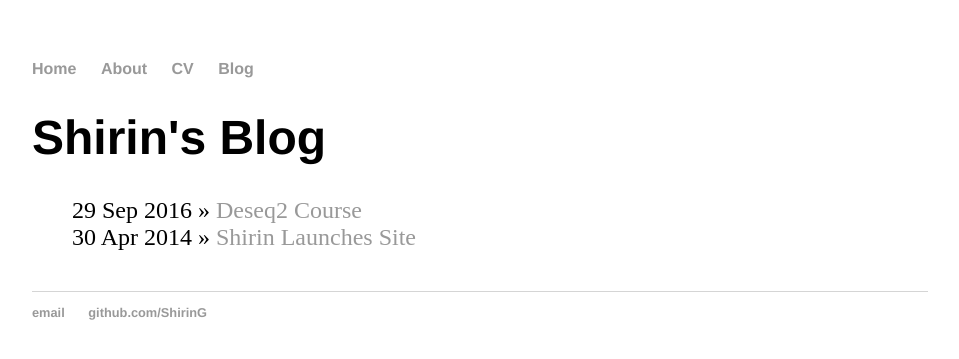
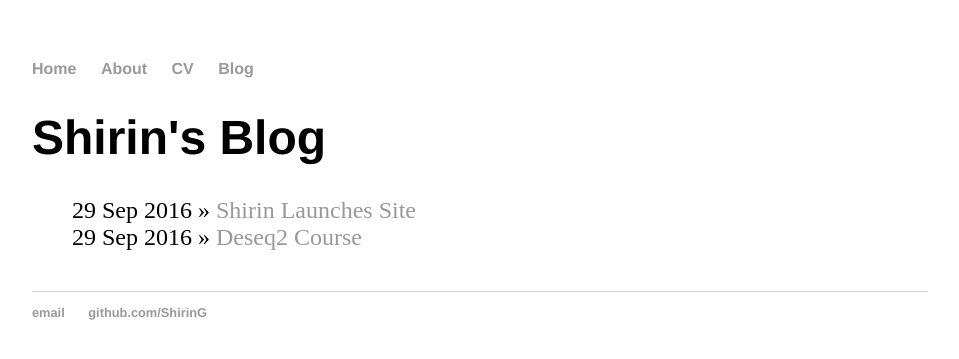
Before and after one commit to ShirinG/ShirinG.github.io, a Jekyll site: the page built from blog/index.html, in a window 1280 px wide. Shown: the top 359 px of the page, without its empty margins (160-1119 px from the left). Built offline with Jekyll 4.4.1, drawn with Linux system fonts in a browser that asks for light colours.

Commit message:
Update 2016-09-29-site-launched.md

```diff
--- a/_posts/2016-09-29-site-launched.md
+++ b/_posts/2016-09-29-site-launched.md
@@ -1,7 +1,7 @@
 ---
 layout: post
 title: "Shirin Launches Site"
-date: 2014-04-30
+date: 2016-09-29
 ---
 
 Yay!
```
